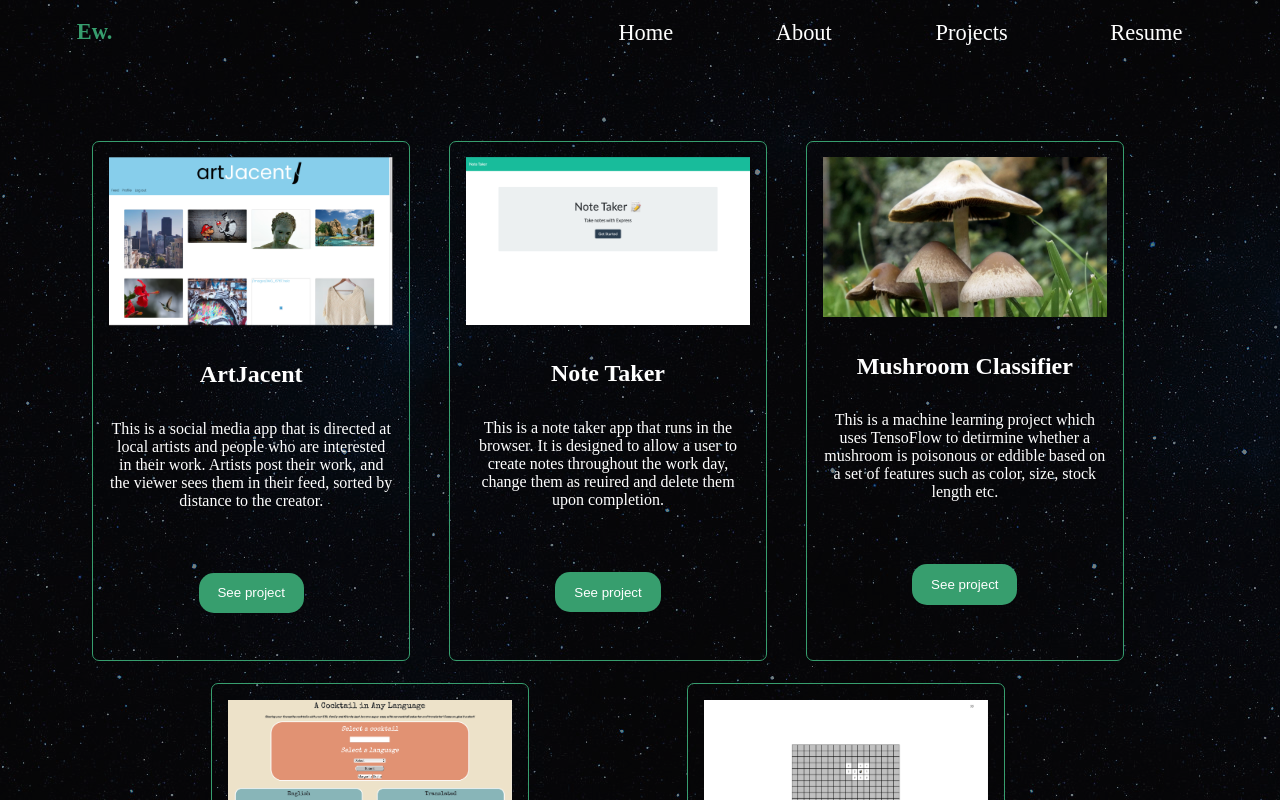
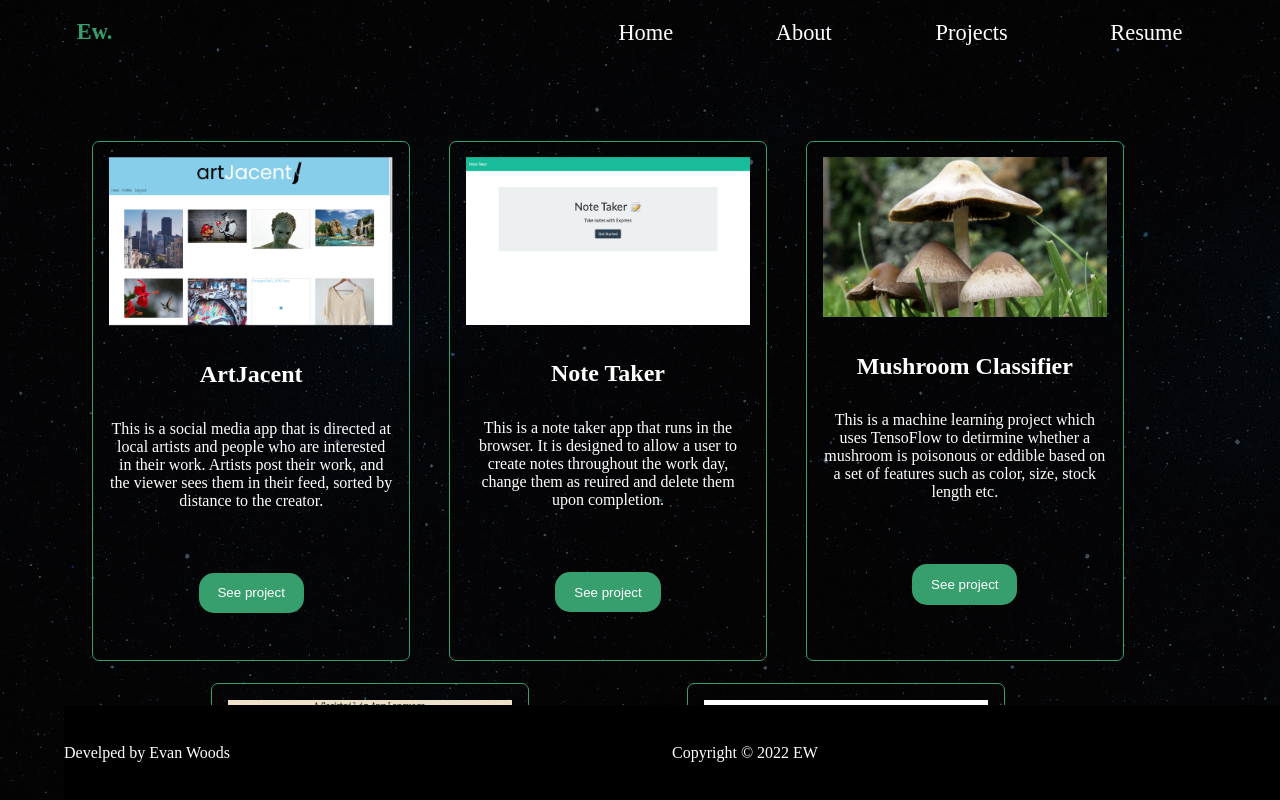
Before and after one commit to EvanCWoods/Evan-Woods-Portflio, a React (Create React App) app: page /projects in a window 1280 px wide. Shown: the top 800 px of the page. Built offline with nearby package versions, Linux system fonts and the light colour scheme; some icons are missing.

Commit message:
added a darker background, fixed some styling, fixed footer

```diff
--- a/src/components/Footer.js
+++ b/src/components/Footer.js
@@ -6,7 +6,7 @@ function Footer() {
     <div className="footer-container">
         <link rel="stylesheet" href="https://cdnjs.cloudflare.com/ajax/libs/font-awesome/6.1.1/css/all.min.css" integrity="sha512-KfkfwYDsLkIlwQp6LFnl8zNdLGxu9YAA1QvwINks4PhcElQSvqcyVLLD9aMhXd13uQjoXtEKNosOWaZqXgel0g==" crossorigin="anonymous" referrerpolicy="no-referrer" />
         <div className="footer-left">
-            <p>Designed and Develped by Evan Woods</p>
+            <p>Develped by Evan Woods</p>
         </div>
         <div className="footer-mid">
             <p>Copyright &copy; 2022 EW</p>
--- a/src/components/Project.js
+++ b/src/components/Project.js
@@ -7,7 +7,7 @@ function Project(props) {
             <img src={props.image} alt="Projects" className="project-image"></img>
             <h2 className="project-title">{props.projectTitle}</h2>
             <p className="project-description">{props.projectDescription}</p>
-            <button className="project-button">See project</button>
+            <a href={props.link}><button className="project-button">See project</button></a>
         </div>
     )
 }
--- a/src/components/Projects.js
+++ b/src/components/Projects.js
@@ -5,11 +5,11 @@ import "../styles/projects.css";
 function Projects() {
     return (
         <div className="projects-container">
-            <Project image="Assets/project-images/artjacent.png" projectTitle="ArtJacent" projectDescription="This is a social media app that is directed at local artists and people who are interested in their work. Artists post their work, and the viewer sees them in their feed, sorted by distance to the creator." />
-            <Project image="Assets/project-images/note-taker.png" projectTitle="Note Taker" projectDescription="This is a note taker app that runs in the browser. It is designed to allow a user to create notes throughout the work day, change them as reuired and delete them upon completion." />
-            <Project image="Assets/project-images/mushroom.jpeg" projectTitle="Mushroom Classifier" projectDescription="This is a machine learning project which uses TensoFlow to detirmine whether a mushroom is poisonous or eddible based on a set of features such as color, size, stock length etc." />
-            <Project image="Assets/project-images/cocktails.png" projectTitle="Cocktail Translator" projectDescription="This app takes user input of a cocktail name, allows them to select the language to translate to, and provides information in both english and the selected language such as a description, ingredients and measurements." />
-            <Project image="Assets/project-images/minesweeper.png" projectTitle="Mine Sweeper game" projectDescription="This is a recreation of the once popular game 'Mine Sweeper'. It is built using JavaScript and emulates the origin game mechanics." />
+            <Project image="Assets/project-images/artjacent.png" projectTitle="ArtJacent" projectDescription="This is a social media app that is directed at local artists and people who are interested in their work. Artists post their work, and the viewer sees them in their feed, sorted by distance to the creator." link="https://github.com/EvanCWoods/artJacent"/>
+            <Project image="Assets/project-images/note-taker.png" projectTitle="Note Taker" projectDescription="This is a note taker app that runs in the browser. It is designed to allow a user to create notes throughout the work day, change them as reuired and delete them upon completion." link="https://github.com/EvanCWoods/Note-Taker"/>
+            <Project image="Assets/project-images/mushroom.jpeg" projectTitle="Mushroom Classifier" projectDescription="This is a machine learning project which uses TensoFlow to detirmine whether a mushroom is poisonous or eddible based on a set of features such as color, size, stock length etc." link="https://github.com/EvanCWoods/Mushroom-Classifier"/>
+            <Project image="Assets/project-images/cocktails.png" projectTitle="Cocktail Translator" projectDescription="This app takes user input of a cocktail name, allows them to select the language to translate to, and provides information in both english and the selected language such as a description, ingredients and measurements." link="https://github.com/EvanCWoods/group-3-cocktails-in-any-language"/>
+            <Project image="Assets/project-images/minesweeper.png" projectTitle="Mine Sweeper game" projectDescription="This is a recreation of the once popular game 'Mine Sweeper'. It is built using JavaScript and emulates the origin game mechanics." link="https://github.com/EvanCWoods/mineSweeper"/>
         </div>
     )
 }
--- a/src/styles/footer.css
+++ b/src/styles/footer.css
@@ -1,9 +1,13 @@
 .footer-container {
     color: white;
-    margin: 15% 5% 0 5%;
+    margin: 0 5% 0 5%;
+    padding: 3% 0 3% 0;
+    background: black;
     position: relative;
     bottom: 0;
+    width: 100%;
     display: flex;
+    position: fixed;
 }
 
 .footer-left {
@@ -16,4 +20,5 @@
     width: 15%;
     display: flex;
     justify-content: space-evenly;
+    padding-right: 5%;
 }
--- a/src/styles/root.css
+++ b/src/styles/root.css
@@ -9,21 +9,9 @@ a {
   text-decoration: none;
 }
 body {
-  background-image: url("../../public/Assets/background.jpeg");
+  background-image: url("../../public/Assets/background.png");
   background-attachment: fixed;
   z-index: -100;
   height: 100vh;
   width: 100vw;
 }
-body:after {
-  content: " ";
-  z-index: -99;
-  display: block;
-  position: absolute;
-  height: 100vh;
-  width: 100vw;
-  top: 0;
-  left: 0;
-  right: 0;
-  background: rgba(0, 0, 0, 0.5);
-}
```
Also changed, not shown: public/Assets/background.jpeg (deleted), public/Assets/background.png (added).
